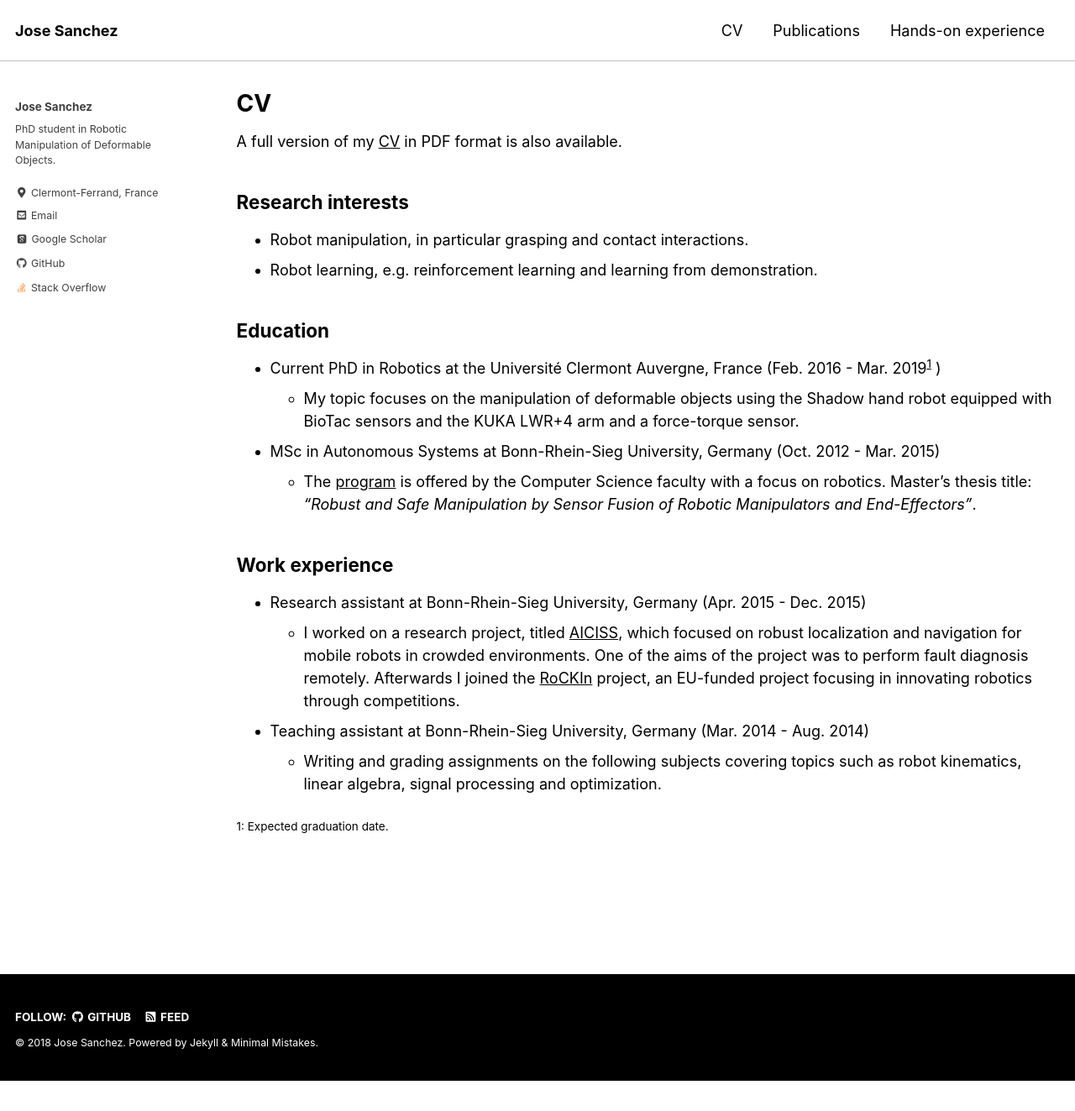
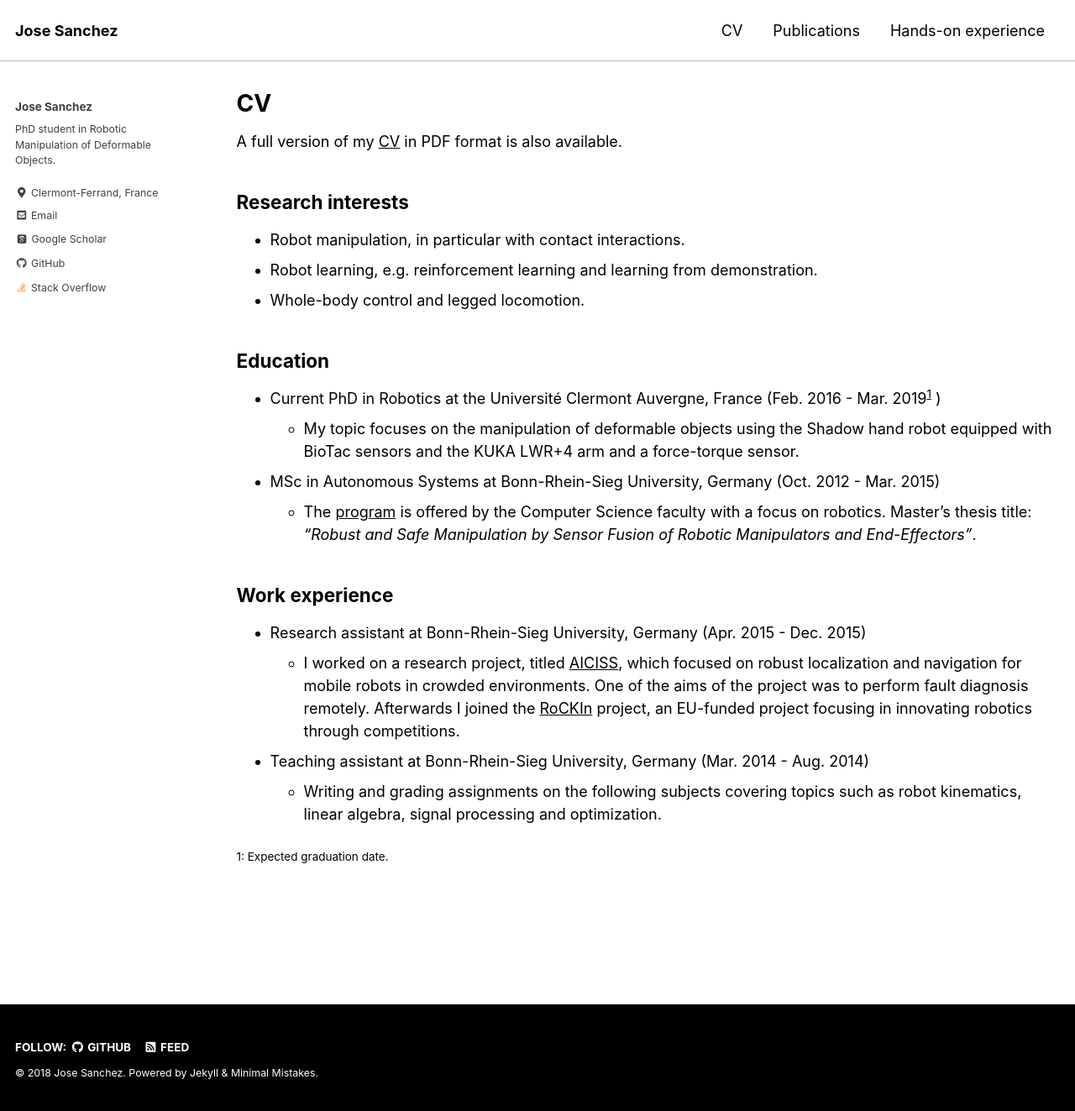
Before and after one commit to jsanch2s/jsanch2s.github.io, a Jekyll site: the page built from _pages/cv.md, in a window 1280 px wide. Shown: the whole page at 84% size. Built offline with Jekyll 4.4.1, drawn with Linux system fonts in a browser that asks for light colours; cached includes are drawn as plain includes; nearby versions of some CDN libraries; some web fonts are replaced; before the commit the page ends 1287 px from its top, so only the background shows below that.

Commit message:
Update research interests

```diff
--- a/_pages/cv.md
+++ b/_pages/cv.md
@@ -10,8 +10,9 @@ A full version of my [CV]({{ site.url }}/files/cv.pdf) in PDF format is also ava
 
 Research interests
 ------
-* Robot manipulation, in particular grasping and contact interactions.
+* Robot manipulation, in particular with contact interactions.
 * Robot learning, e.g. reinforcement learning and learning from demonstration.
+* Whole-body control and legged locomotion.
 
 Education
 ------
```
